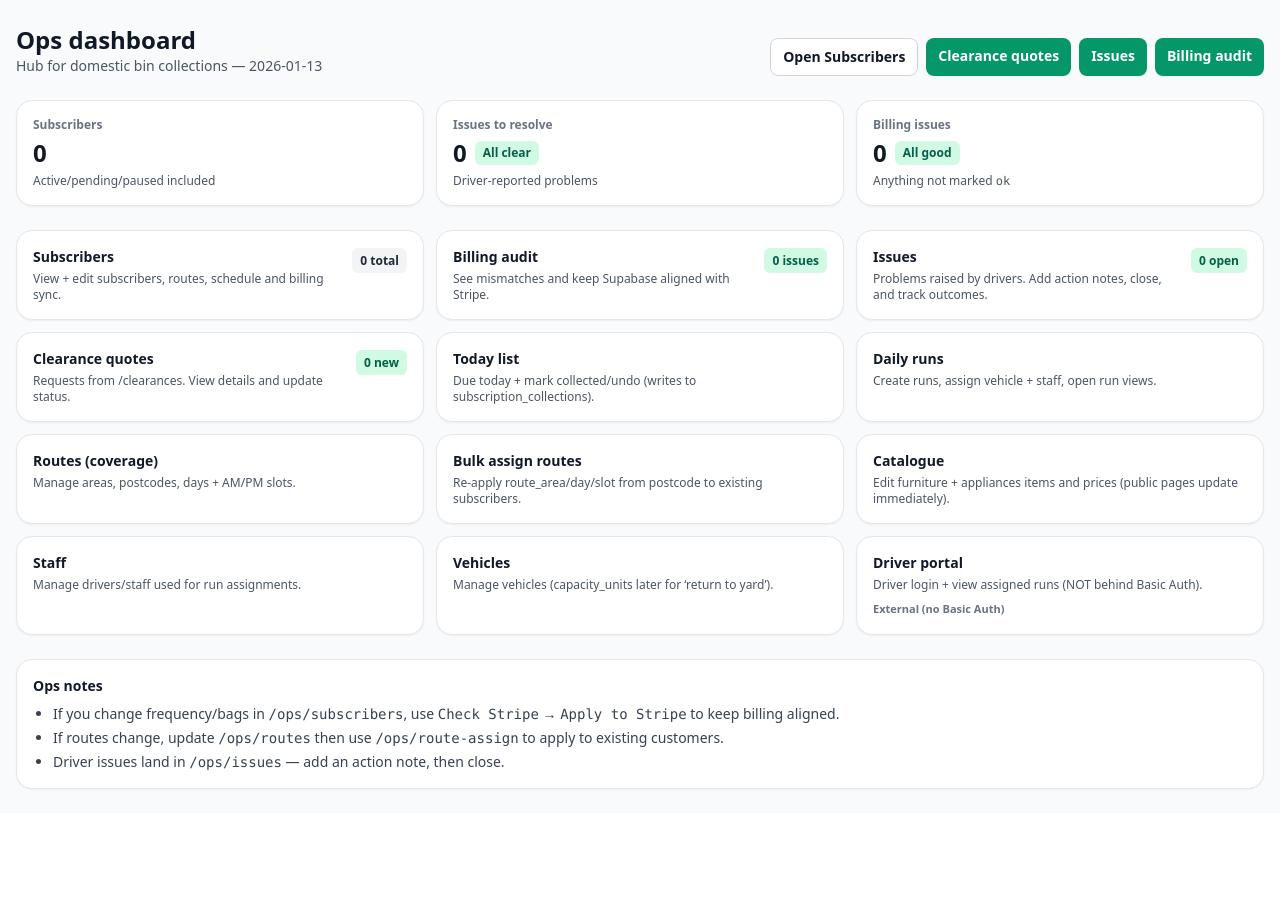
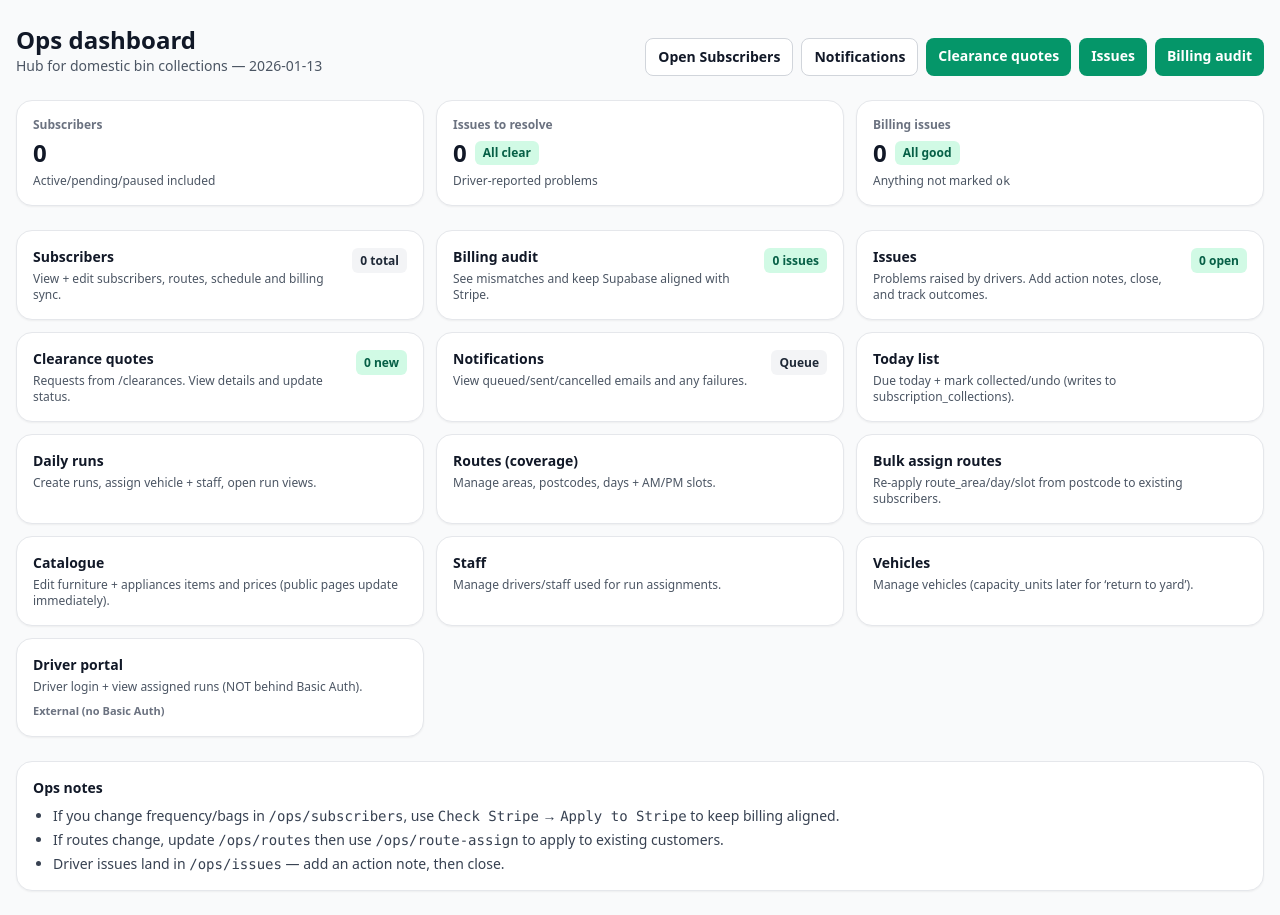
Before and after one commit to othomas555/arocwaste, a Next.js app: page /ops/dashboard in a window 1280 px wide. Before the commit the page ends 813 px from the top, so only its background shows below. Built offline with nearby package versions, Linux system fonts and the light colour scheme; no server answers.

Commit message:
Update dashboard.js

```diff
--- a/pages/ops/dashboard.js
+++ b/pages/ops/dashboard.js
@@ -86,6 +86,18 @@ export default function OpsDashboard({
       ),
     },
 
+    // ✅ NEW: Notifications (read-only)
+    {
+      title: "Notifications",
+      desc: "View queued/sent/cancelled emails and any failures.",
+      href: "/ops/notifications",
+      right: (
+        <span className="rounded-md bg-gray-100 px-2 py-1 text-xs font-semibold text-gray-800">
+          Queue
+        </span>
+      ),
+    },
+
     {
       title: "Today list",
       desc: "Due today + mark collected/undo (writes to subscription_collections).",
@@ -149,6 +161,13 @@ export default function OpsDashboard({
               className="rounded-lg border border-gray-300 bg-white px-3 py-2 text-sm font-semibold text-gray-900 hover:bg-gray-50"
             >
               Open Subscribers
+            </Link>
+
+            <Link
+              href="/ops/notifications"
+              className="rounded-lg border border-gray-300 bg-white px-3 py-2 text-sm font-semibold text-gray-900 hover:bg-gray-50"
+            >
+              Notifications
             </Link>
 
             <Link
```
